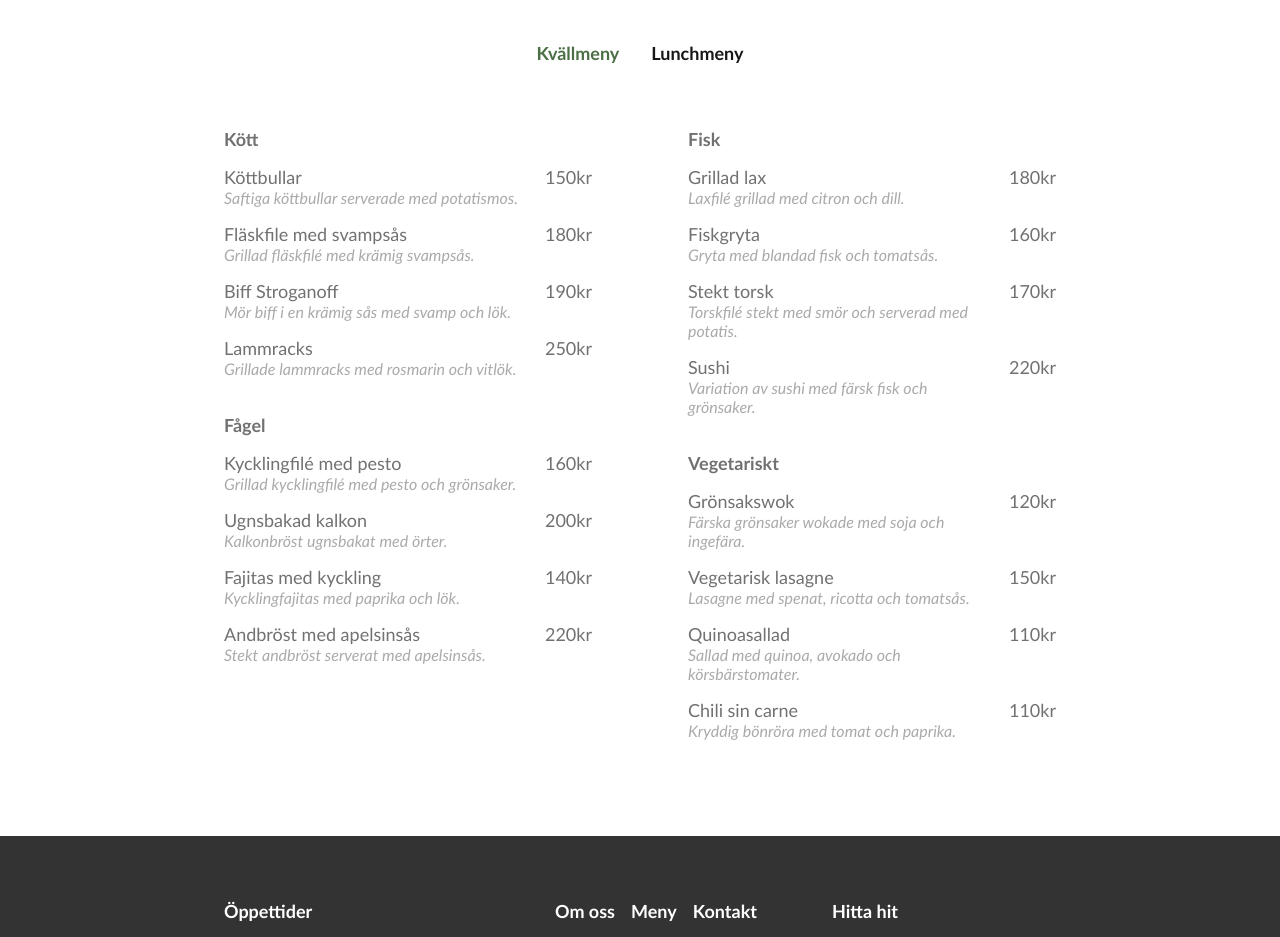
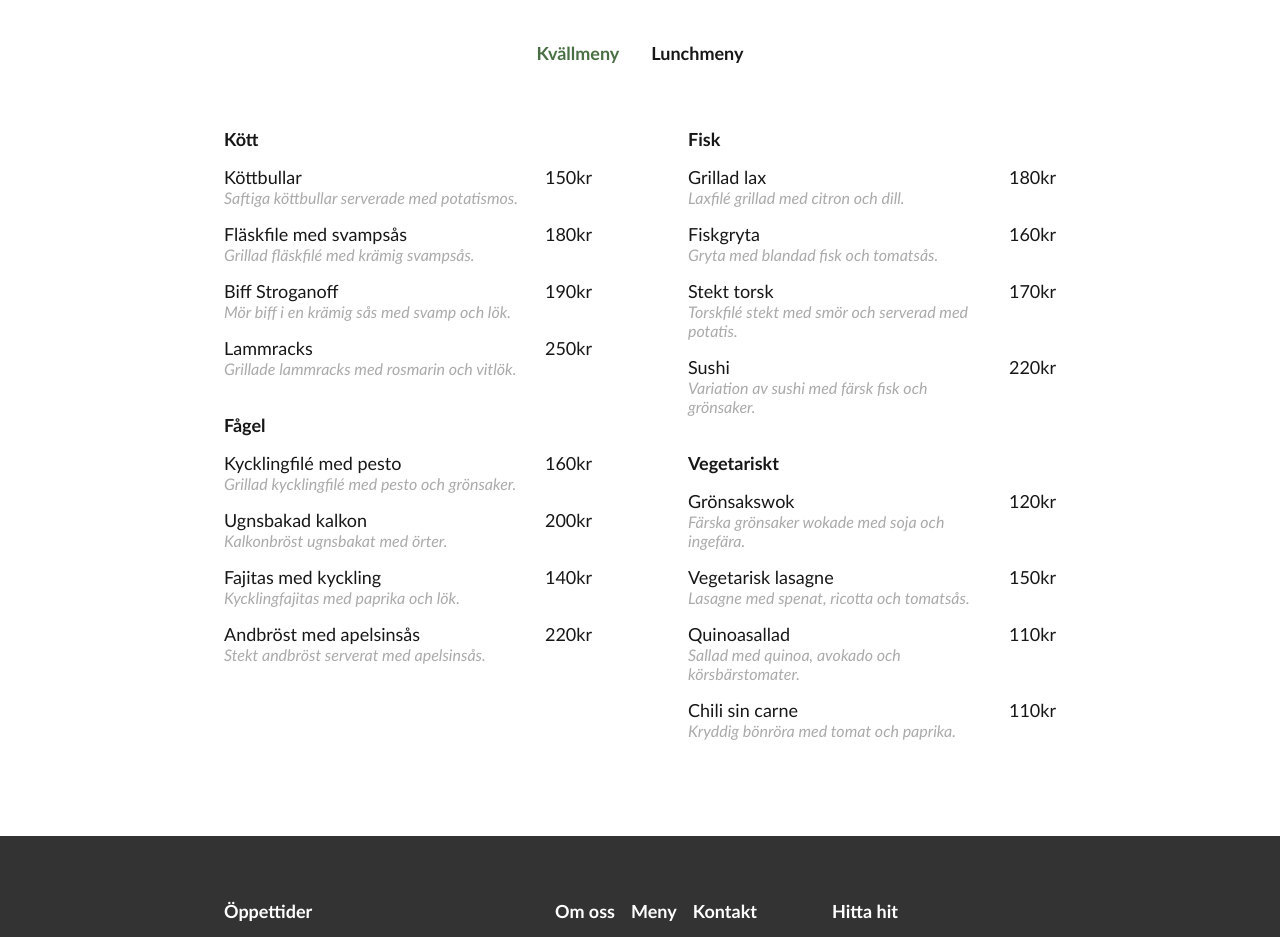
Before and after one commit to buhrmansolutions/billig-restaurang-hemsida, a Next.js app: page /exempel in a window 1280 px wide. Shown: the part 1780-2717 px from the top of the page. Built offline with nearby package versions, Linux system fonts and the light colour scheme.

Commit message:
update some menu color

```diff
--- a/src/app/globals.css
+++ b/src/app/globals.css
@@ -8,6 +8,7 @@
   --light-gray: rgb(170, 170, 170);
   --gray: rgb(113, 113, 113);
   --dark-gray: #333;
+  --black: #171717;
   --white: #fff;
   --font-size-micro: 12px;
   --font-size-medium: 18px;
--- a/src/components/menu/index.css
+++ b/src/components/menu/index.css
@@ -9,3 +9,7 @@ i {
 #menu h3 {
   cursor: pointer;
 }
+
+#menu p {
+  color: var(--black);
+}
```
